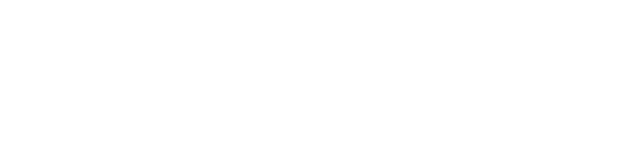
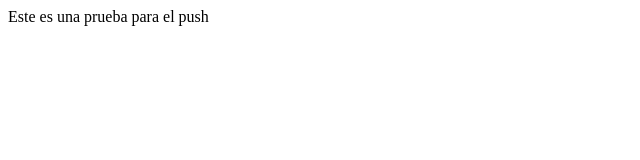
Before and after one commit to githubegg12/ProyectoWebDFVV, a plain HTML site: page index.html in a window 1280 px wide. Shown: the whole page, without its empty margins (0-640 px from the left). Drawn offline with Linux system fonts and the light colour scheme.

Commit message:
Testeo para el push

```diff
--- a/index.html
+++ b/index.html
@@ -6,6 +6,6 @@
     <title>Document</title>
 </head>
 <body>
-
+    <hi>Este es una prueba para el push</hi>
 </body>
 </html>
```
